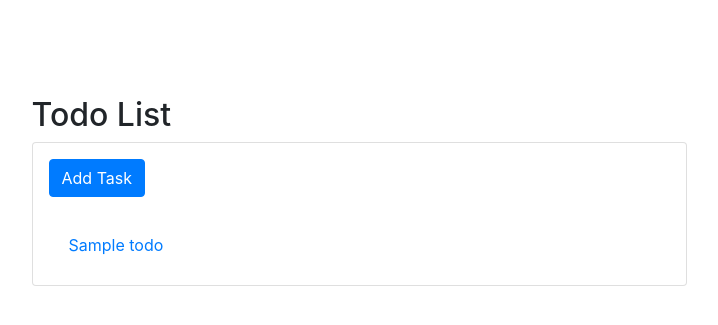
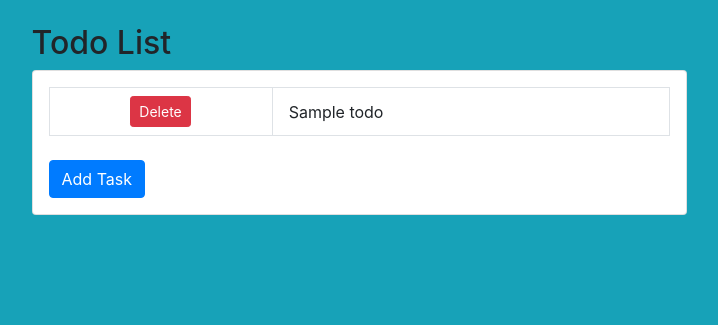
Before and after one commit to shearichard/django-sockpuppet-tester, a Django app: page /polls/ in a window 1280 px wide. Shown: the top 325 px of the page, without its empty margins (281-999 px from the left). Run offline with Django 3.2, Linux system fonts and the light colour scheme; tables that the repository leaves empty hold one stand-in row (values such as "Sample post").

Commit message:
Delete now working

```diff
--- a/djgsckpuptst/polls/templates/todo/base.html
+++ b/djgsckpuptst/polls/templates/todo/base.html
@@ -12,11 +12,11 @@
 
 	<title>{% block title %}Default Page Title - You should never see this{% endblock %}</title>
   </head>
-  <body>
+  <body class="bg-info">
     <!-- Experimental placement of sockpuppet js START-->
     <script src="{% static 'sockpuppet/sockpuppet.js' %}"></script>
     <!-- Experimental placement of sockpuppet js STOP -->
-    <div id="content">
+    <div id="content" class="">
         {% block content %}{% endblock %}
     </div>
 
--- a/djgsckpuptst/polls/templates/todo/index.html
+++ b/djgsckpuptst/polls/templates/todo/index.html
@@ -2,8 +2,9 @@
 {%block title %}List of Todos{% endblock %}
 
 {% block content %}
-
-    <h1 class="text-white text-uppercase text-center my-4">Todo app</h1>
+	<div class="row">
+        &nbsp;
+    </div>
 	<div class="row">
         <div class="col-md-6 col-sm-10 mx-auto p-0">
             <h2>Todo List</h2>
@@ -13,15 +14,22 @@
 	  <div class="col-md-6 col-sm-10 mx-auto p-0">
 		<div class="card p-3">
             <div class="">
-                <a href="/polls/insert" class="btn btn-primary" target="_self" "noopener noreferrer">Add Task</a>
+                <table class="table-bordered table-hover" style="width:100%">
+                {% for todo in todo_list %}
+                    <tr>
+                        <td class="text-center" style="padding-top: 0.5em; padding-bottom: 0.5em">
+                            <a href="/polls/delete/{{ todo.id }}/" class="btn btn-sm btn-danger"><span class="glyphicon glyphicon-trash">Delete</span></a>
+                        </td>
+                        <td style="padding-left: 1em;">
+                            {{ todo.title }}</a></li>
+                        </td>
+                    </tr>
+                {% endfor %}
+                </table>
             </div>
             <br/>
             <div class="">
-                <ul class="list-group list-group-flush">
-                    {% for todo in todo_list %}
-                        <li class="list-group-item"><a href="/todo/{{ todo.id }}/">{{ todo.title }}</a></li>
-                    {% endfor %}
-                </ul>
+                <a href="/polls/insert" class="btn btn-primary" target="_self" "noopener noreferrer">Add Task</a>
             </div>
         </div>
 	  </div>
--- a/djgsckpuptst/polls/urls.py
+++ b/djgsckpuptst/polls/urls.py
@@ -6,6 +6,7 @@ from . import viewsAvoidNameClash  as viewsANC
 app_name = 'todo'
 urlpatterns = [
     path('', viewsANC.index, name='index'),
-    path('insert', viewsANC.insert, name='insert'),
+    path('insert', viewsANC.insert_todo, name='insert'),
+    path('delete/<int:todo_id>/', viewsANC.delete_todo, name='delete'),
     path('increment/', polls_increment.pollsincrement, name='increment'),
 ]
--- a/djgsckpuptst/polls/viewsAvoidNameClash.py
+++ b/djgsckpuptst/polls/viewsAvoidNameClash.py
@@ -16,7 +16,7 @@ def index(request):
     }
     return HttpResponse(template.render(context, request))
 
-def insert(request):
+def insert_todo(request):
     if request.method == "POST":
         f = TodoForm(request.POST)
         if f.is_valid():
@@ -28,3 +28,8 @@ def insert(request):
         template = loader.get_template('todo/detail.html')
         context = {}
         return HttpResponse(template.render(context, request))
+
+def delete_todo(request, todo_id):
+    query = Todo.objects.get(pk=todo_id)
+    query.delete()
+    return redirect('/polls')
```
